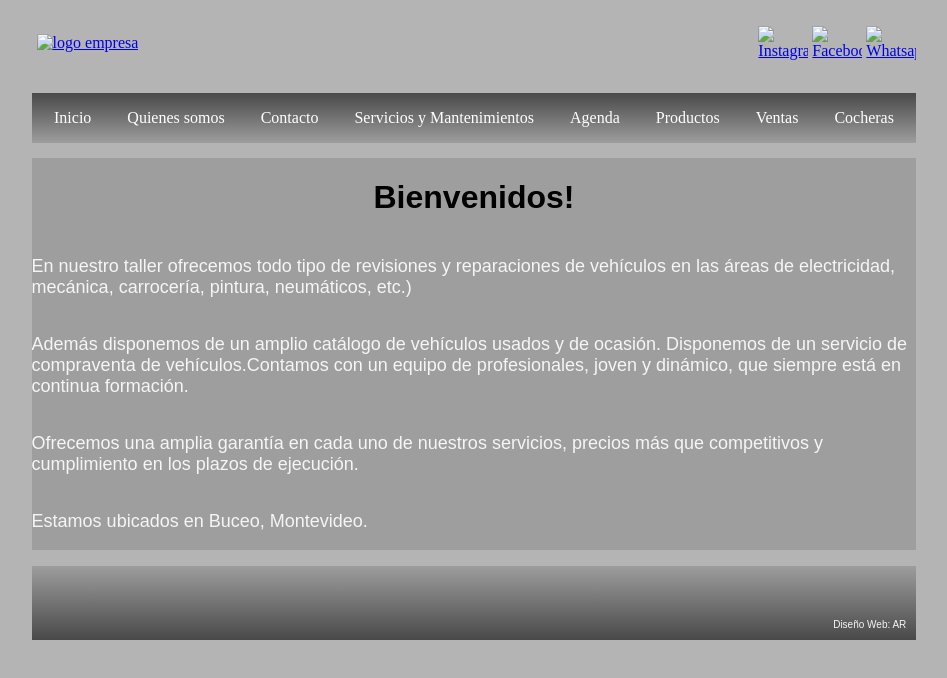
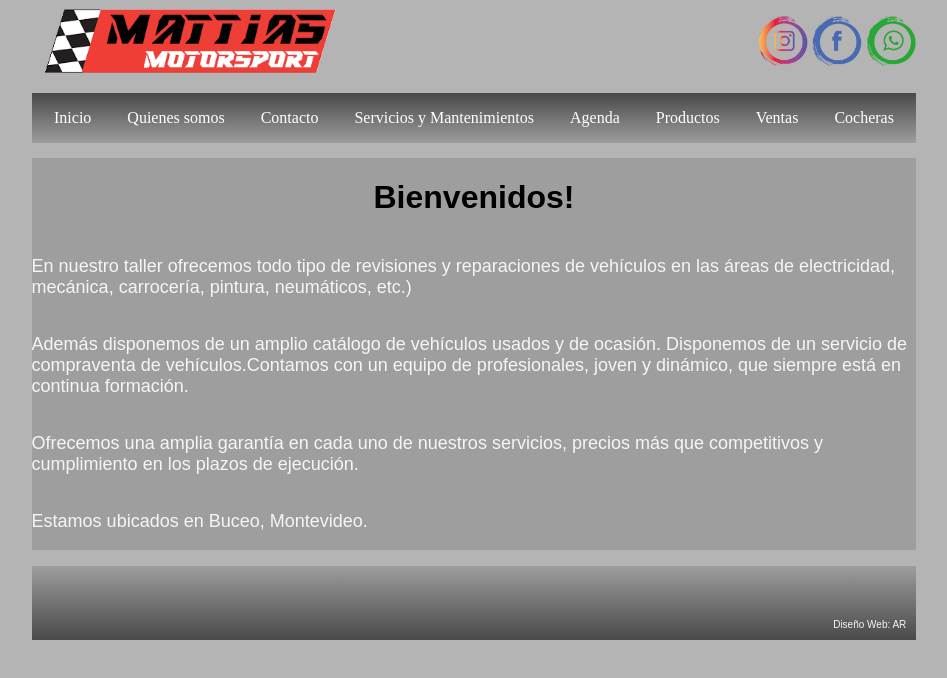
Before and after one commit to agusrod9/PreEntrega2-Rodriguez, a plain HTML site: page index.html in a window 1280 px wide. Shown: the whole page, without its empty margins (166-1113 px from the left). Drawn offline with Linux system fonts and the light colour scheme; the site is published under a folder, as on GitHub Pages, so addresses that start at the root find nothing.

Commit message:
Update index.html
Fix2 en rutas img

```diff
--- a/index.html
+++ b/index.html
@@ -13,12 +13,12 @@
     <div class="contenedor">
         <header> <!-- <div> class="top">-->
             <div class="imgEmpresa">
-                <a href="index.html" id="logoMtt"><img src="/img/Logo.png" alt="logo empresa"></a>
+                <a href="index.html" id="logoMtt"><img src="img/Logo.png" alt="logo empresa"></a>
             </div>
             <div class="redesSociales">
-                <a href="https://www.instagram.com" target="_blank"><img src="/img/instagram.png" alt="Instagram" id="logoIg"></a>
-                <a href="https://www.facebook.com" target="_blank"><img src="/img/facebook.png" alt="Facebook" id="logoFb"></a>
-                <a href="https://wa.me/+5989123321" target="_blank"><img src="/img/whatsapp.png" alt="Whatsapp" id="logoWp"></a>
+                <a href="https://www.instagram.com" target="_blank"><img src="img/instagram.png" alt="Instagram" id="logoIg"></a>
+                <a href="https://www.facebook.com" target="_blank"><img src="img/facebook.png" alt="Facebook" id="logoFb"></a>
+                <a href="https://wa.me/+5989123321" target="_blank"><img src="img/whatsapp.png" alt="Whatsapp" id="logoWp"></a>
             </div>
         </header>
 
```
